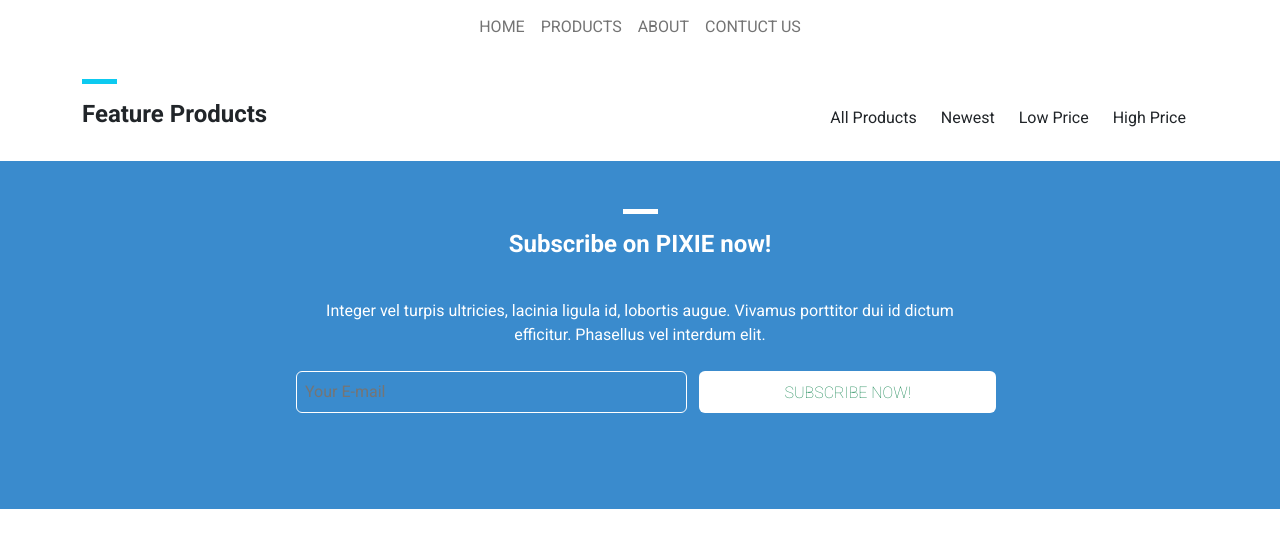
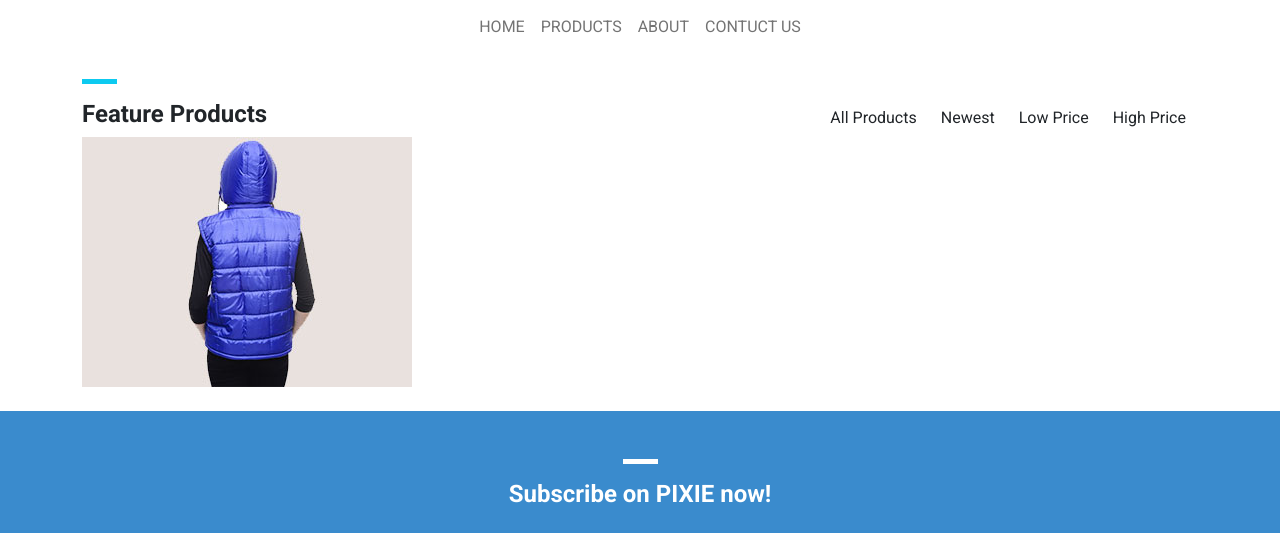
Before and after one commit to MsMunir667/1st-projects, a plain HTML site: page products.html in a window 1280 px wide. Shown: the part 135-668 px from the top of the page. Drawn offline with nearby package versions, Linux system fonts and the light colour scheme; a web font is replaced by a local one.

Commit message:
add product pic

```diff
--- a/products.html
+++ b/products.html
@@ -65,7 +65,7 @@
                 </div>
                 <div class="row g-2">
                     <div class="col-md-3">
-
+                        <img src="./images/product-03.jpg" alt="">
                     </div>
                 </div>
             </div>
```
